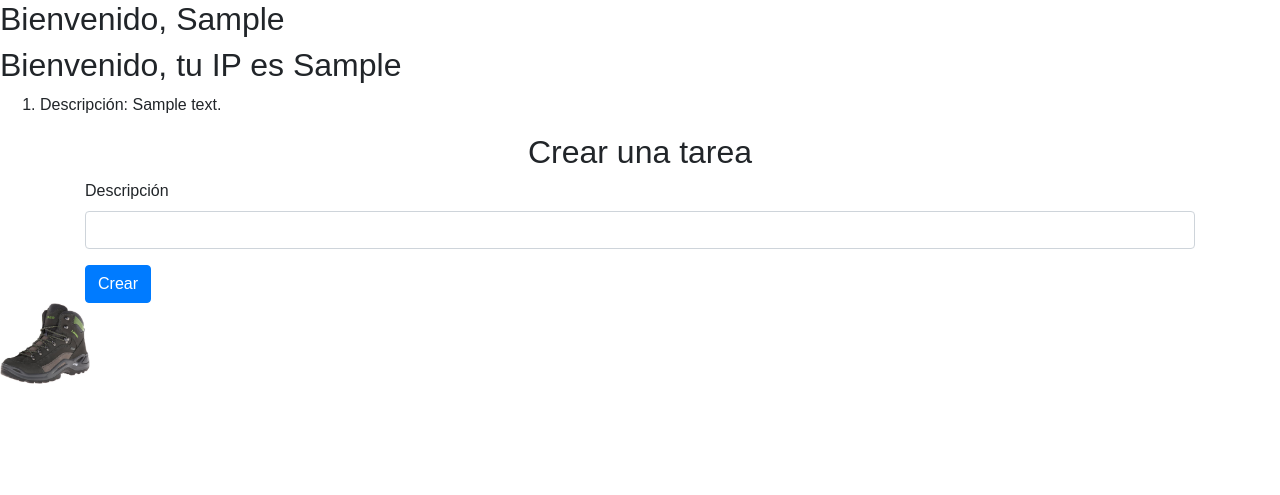
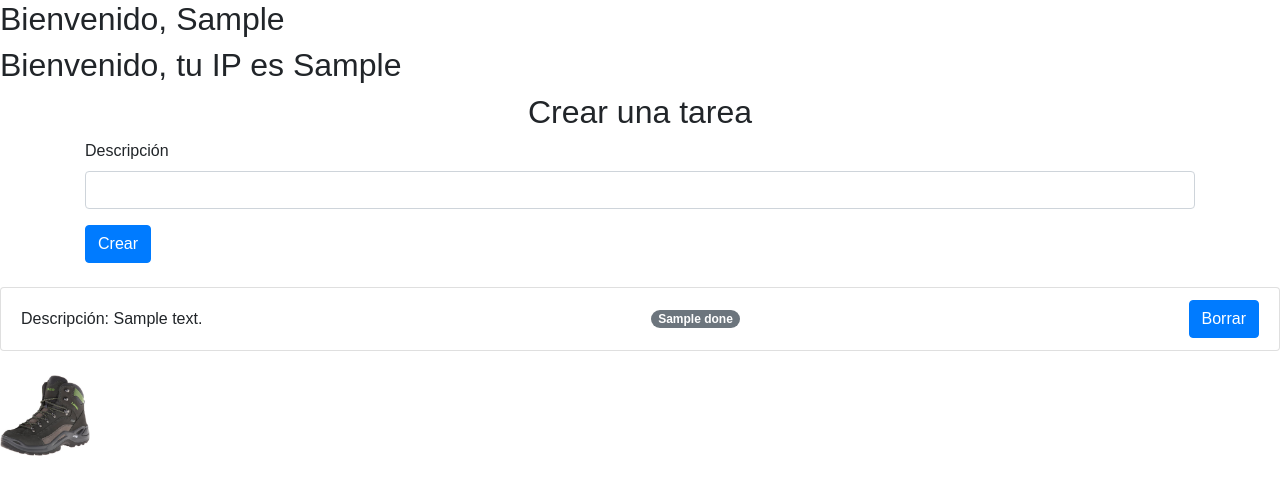
Before and after one commit to bcoroyg/curso_flask, a Flask app: template app/templates/index.html in a window 1280 px wide. Shown: the part 58-553 px from the top of the page. Run offline with Flask 2, Linux system fonts and the light colour scheme; a user stored in the database is signed in; the template is opened without the code that fills it: values that come from a table or form of the project are taken from there, most other values are stand-ins (such as "Sample title", 1, 10 or a date in 2020); some libraries are stand-ins or nearby versions.

Commit message:
Eliminar tareas

```diff
--- a/app/firestore_service.py
+++ b/app/firestore_service.py
@@ -33,4 +33,13 @@ def put_todo(user_id, description):
     todos_collection_ref = db.collection('users')\
         .document(user_id)\
         .collection('todos')
-    todos_collection_ref.add({'description': description})
+    todos_collection_ref.add({'description': description, 'done': False})
+
+
+def delete_todo(user_id, todo_id):
+    todo_ref = db.document('users/{}/todos/{}'.format(user_id, todo_id))
+    todo_ref.delete()
+    # todo_ref = db.collection('users')\
+    #             .document(user_id)\
+    #             .collection('todos')\
+    #             .document(todo_id)
--- a/app/forms.py
+++ b/app/forms.py
@@ -12,3 +12,6 @@ class LoginForm(FlaskForm):
 class TodoForm(FlaskForm):
     description = StringField('Descripción', validators=[DataRequired()])
     submit = SubmitField('Crear')
+
+class DeleteTodoForm(FlaskForm):
+    submit = SubmitField('Borrar')
--- a/app/templates/index.html
+++ b/app/templates/index.html
@@ -19,17 +19,19 @@
     <a href="{{url_for('index')}}">Ir a inicio</a>
   {%endif%}
 
-  <ol>
-    {% for todo in todos %}
-        {{ macros.render_todo(todo)}}
-    {% endfor %}
-  </ol>
-
-  <div class="container">
+  <div class="container mb-4">
     <h2 class="text-center">Crear una tarea</h2>
     {{render_form(todo_form)}}
  </div>
 
+  <ul class="list-group mb-4">
+    {% for todo in todos %}
+        {{ macros.render_todo(todo, delete_form)}}
+    {% endfor %}
+  </ul>
+
+
+
   <img src="{{url_for('static', filename='images/prod-1.jpg')}}" alt="image" srcset="">
 
 {% endblock content %}
--- a/app/templates/macros.html
+++ b/app/templates/macros.html
@@ -1,4 +1,10 @@
-{% macro render_todo(todo) %}
+{% from 'bootstrap4/form.html' import render_form %}
+
+{% macro render_todo(todo, delete_form) %}
   <!-- <li>Descripción: {{todo.to_dict()['description']}}</li> -->
-  <li>Descripción: {{todo.to_dict().description}}</li>
+    <li class="list-group-item d-flex justify-content-between align-items-center">
+      Descripción: {{todo.to_dict().description}}
+      <span class="badge badge-secondary badge-pill">{{todo.to_dict().done}}</span>
+      {{render_form(delete_form, action=url_for('delete', todo_id=todo.id))}}
+    </li>
 {% endmacro %}
--- a/main.py
+++ b/main.py
@@ -5,9 +5,9 @@ import unittest
 
 from app import create_app
 
-from app.firestore_service import get_todos, put_todo
+from app.firestore_service import get_todos, put_todo, delete_todo
 
-from app.forms import TodoForm
+from app.forms import TodoForm, DeleteTodoForm
 
 # creamos instancia de Flask
 # app = Flask(__name__)
@@ -65,11 +65,14 @@ def hello():
 
     todo_form = TodoForm()
 
+    delete_form = DeleteTodoForm()
+
     context = {
         'user_ip': user_ip,
         'todos': get_todos(user_id=username),
         'username': username,
-        'todo_form': todo_form
+        'todo_form': todo_form,
+        'delete_form': delete_form,
     }
 
     if todo_form.validate_on_submit():
@@ -82,3 +85,11 @@ def hello():
     # return 'Bienvenido, tu IP es {}'.format(user_ip)
     # return render_template("index.html", user_ip=user_ip, todos=todos)
     return render_template("index.html", **context)
+
+
+@app.route('/todos/delete/<string:todo_id>', methods=['POST'])
+def delete(todo_id):
+    user_id = current_user.id
+    delete_todo(user_id=user_id, todo_id=todo_id)
+
+    return redirect(url_for('hello'))
```
